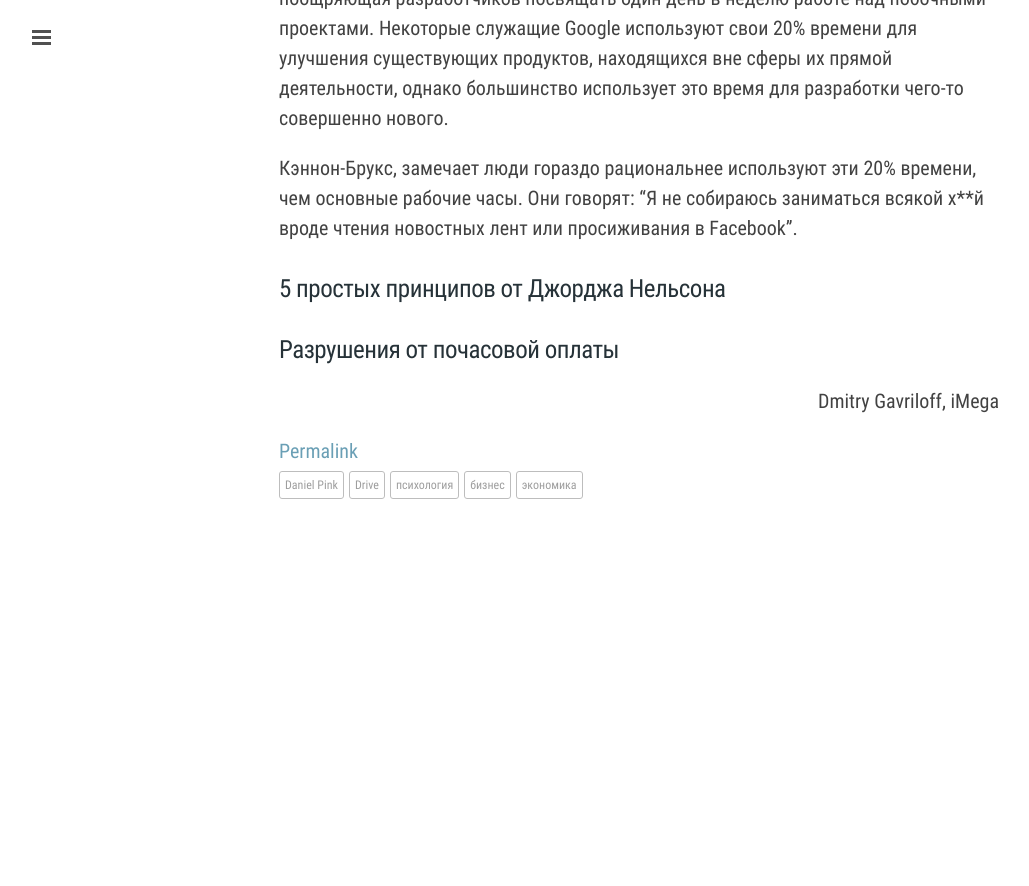
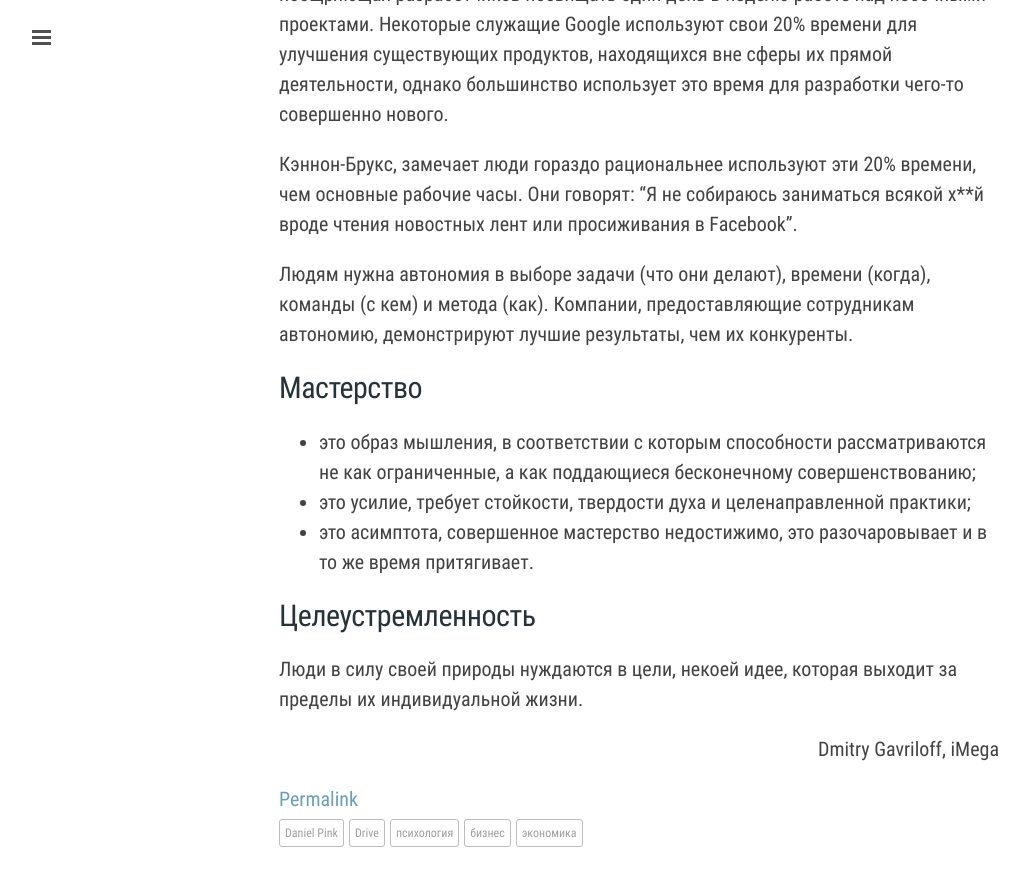
Before and after one commit to iMega/imega.github.io, a Jekyll site: the page built from _posts/2016-12-30-daniel-pink-drive.md, in a window 1280 px wide and 900 px high, scrolled down 6834 px. Shown: the top 886 px of the window, without its empty margins (1-1030 px from the left). Built offline with Jekyll 4.4.1, drawn with Linux system fonts in a browser that asks for light colours; comment, search, counter and statistics services are not loaded; before the commit the page ends 7386 px from its top, so only the background shows below that.

Commit message:
daniel pink drive

```diff
--- a/_posts/2016-12-30-daniel-pink-drive.md
+++ b/_posts/2016-12-30-daniel-pink-drive.md
@@ -201,7 +201,7 @@ tags:
 Results-Only Work Environment — рабочая среда, ориентированная на результат.
 (Кали Ресслер и Джоди Томпсон).
 
-### Автономия
+## Автономия
 У людей нет графика работы. Они приходят когда хотят. Они не обязаны являться в
 офис к определенному времени или вообще там появляться. Они просто должны
 выполнять свою работу. Как они ее выполняют, когда и где это их личное дело.
@@ -236,6 +236,15 @@ Results-Only Work Environment — рабочая среда, ориентиро
 чем основные рабочие часы. Они говорят: "Я не собираюсь заниматься всякой х**й
 вроде чтения новостных лент или просиживания в Facebook".
 
-### 5 простых принципов от Джорджа Нельсона
+Людям нужна автономия в выборе задачи (что они делают), времени (когда),
+команды (с кем) и метода (как). Компании, предоставляющие сотрудникам автономию,
+демонстрируют лучшие результаты, чем их конкуренты.
 
-### Разрушения от почасовой оплаты
+## Мастерство
+  - это образ мышления, в соответствии с которым способности рассматриваются не как ограниченные, а как поддающиеся бесконечному совершенствованию;
+  - это усилие, требует стойкости, твердости духа и целенаправленной практики;
+  - это асимптота, совершенное мастерство недостижимо, это разочаровывает и в то же время притягивает.
+
+## Целеустремленность
+Люди в силу своей природы нуждаются в цели, некоей идее, которая выходит за
+пределы их индивидуальной жизни.
```
